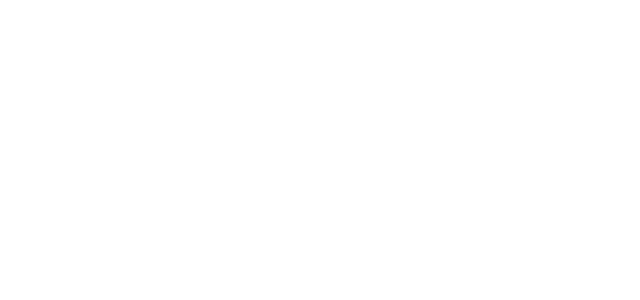
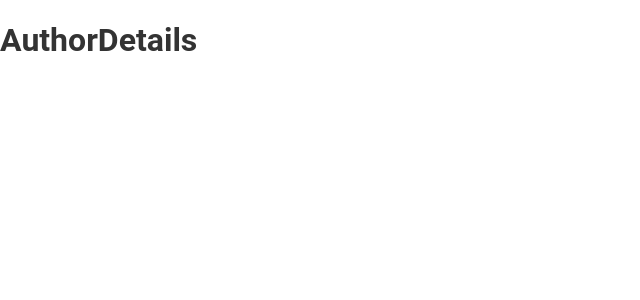
Before and after one commit to sanketwakhare/blogs-frontend, a React (Create React App) app: page /author/1 in a window 1280 px wide. Before the commit this address had no page. Shown: the top 300 px of the page, without its empty margins (0-640 px from the left). Built offline with nearby package versions, Linux system fonts and the light colour scheme.

Commit message:
add route to auther details

```diff
--- a/src/App.js
+++ b/src/App.js
@@ -1,4 +1,5 @@
 import ArticleDetails from "./components/article/ArticleDetails";
+import AuthorDetails from "./components/author/AuthorDetails";
 import ComponentsStories from "./stories/Components.stories";
 import { Route, Routes } from "react-router-dom";
 const App = () => {
@@ -6,6 +7,7 @@
     <Routes>
       <Route path="/" element={<ComponentsStories />}></Route>
       <Route path="/article/:articleId" element={<ArticleDetails />}></Route>
+      <Route path="/author/:authorId" element={<AuthorDetails />}></Route>
     </Routes>
   );
 };
--- /dev/null
+++ b/src/components/author/AuthorDetails.jsx
@@ -0,0 +1,9 @@
+import React from 'react'
+
+const AuthorDetails = () => {
+    return (
+        <h1>AuthorDetails</h1>
+    )
+}
+
+export default AuthorDetails
--- a/src/components/ui/card/ArticleSummaryCard.js
+++ b/src/components/ui/card/ArticleSummaryCard.js
@@ -10,17 +10,16 @@
   return (
     <div className="card-container">
       <div className="card-header">
-        <div className="card-header-author">
+        <Link to={`/author/${author.id}`} className="card-header-author">
           <img
             className="card-header-author__image"
             src={author.imageUrl}
             alt="author"
           ></img>
           <div className="card-header-author__name">{author.name}</div>
-        </div>
+        </Link>
         <div className="card-header__date">{article.creationDate}</div>
       </div>
-      {/* <div className="card-body"> */}
       <Link to={`/article/${article.id}`} className="card-body">
         <div className="card-body__container">
           <div className="card-body__title">{article.title}</div>
@@ -32,7 +31,6 @@
           alt="article"
         ></img>
       </Link>
-      {/* </div> */}
       <div className="card-footer">
         <div className="chips-container">
           {article.tags.map((tag) => {
```
Also changed, not shown: 1 other file (tests, documents, lock files or other folders).
